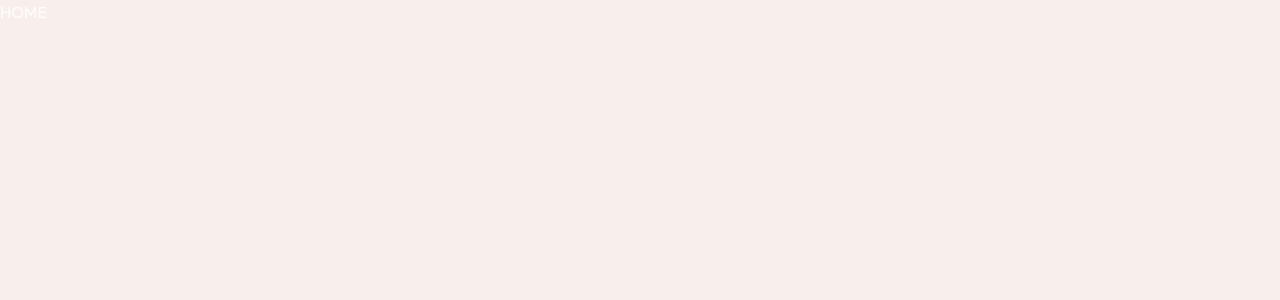
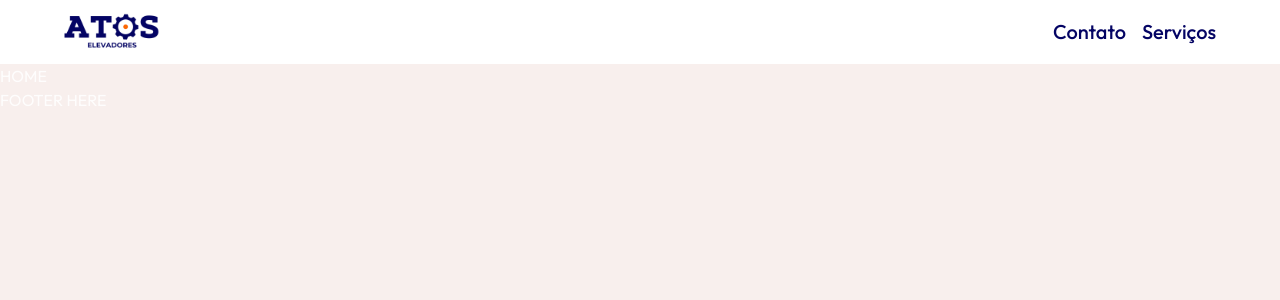
Before and after one commit to willianac/atos, a React (Vite) app: page / in a window 1280 px wide. Shown: the top 300 px of the page. Built offline with nearby package versions, Linux system fonts and the light colour scheme.

Commit message:
refactor: created main layout that can share the app layout through the application

```diff
--- /dev/null
+++ b/src/layout/MainLayout.tsx
@@ -0,0 +1,18 @@
+import { Outlet } from "react-router-dom";
+import Navbar from "../component/Navbar/Navbar";
+
+function MainLayout() {
+	return (
+		<>
+			<Navbar />
+			<main>
+				<Outlet />
+			</main>
+			<footer>
+				FOOTER HERE
+			</footer>
+		</>
+	)
+}
+
+export default MainLayout;
```
Also changed, not shown: src/routes.tsx (+18 -5 lines).
